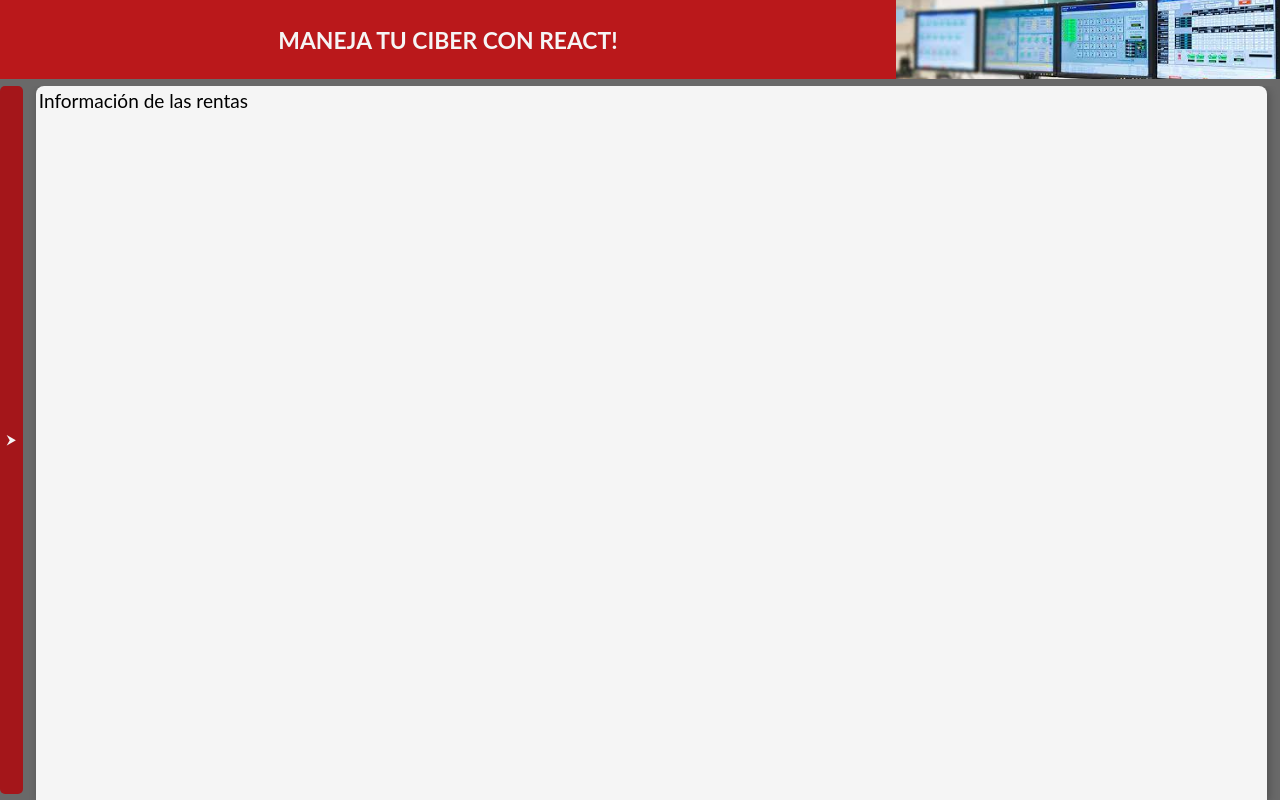
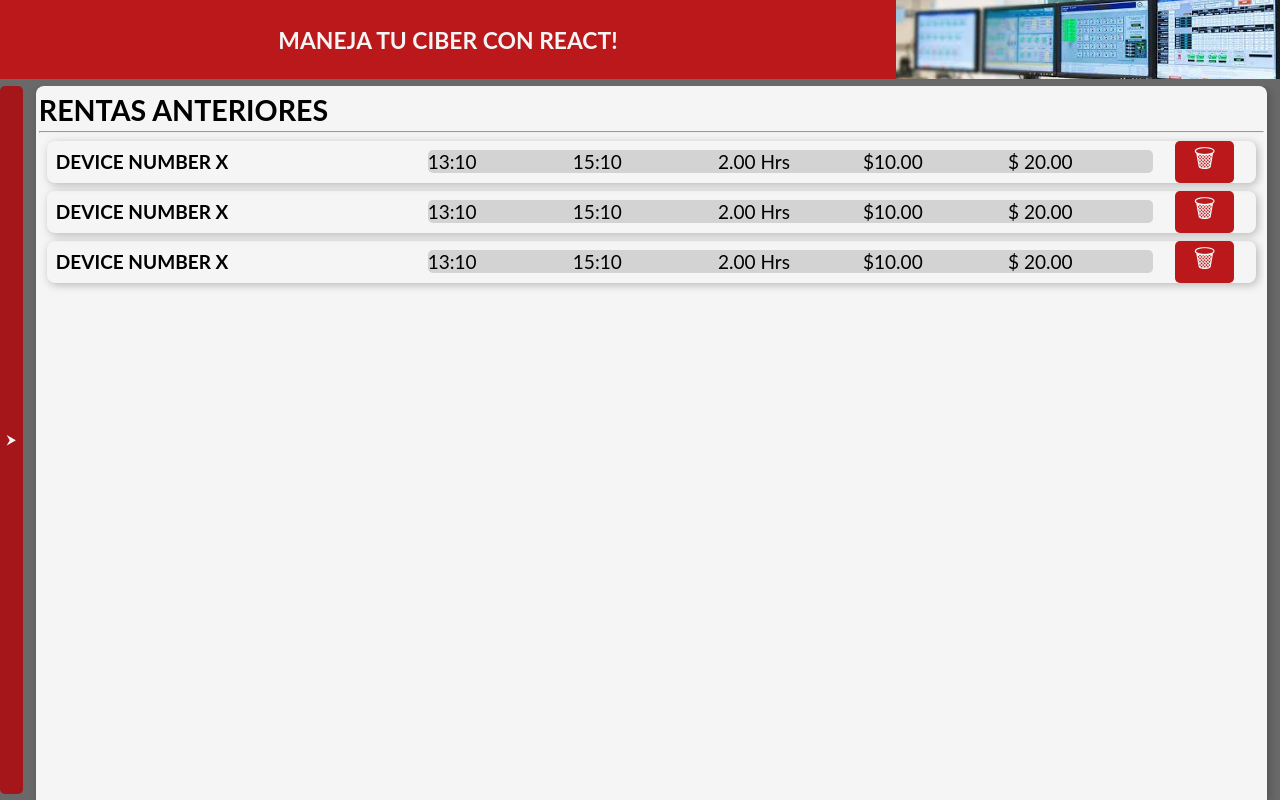
Before and after one commit to RaisedEel/react-ciber, a React (Create React App) app: page /rentas in a window 1280 px wide. Built offline with nearby package versions, Linux system fonts and the light colour scheme.

Commit message:
Aun no ha sido implementado la pagina rentals pero se ha creado la base.

```diff
--- a/src/components/computers/ComputerItem.js
+++ b/src/components/computers/ComputerItem.js
@@ -4,7 +4,7 @@
 function ComputerItem(props) {
   return (
     <li>
-      <Card className={classes.item}>
+      <Card className={classes.computer}>
         <div className={classes.content}>
           <h3>{props.name}</h3>
           <hr />
--- a/src/components/computers/ComputerItem.module.css
+++ b/src/components/computers/ComputerItem.module.css
@@ -1,4 +1,4 @@
-.item{
+.computer {
   display: flex;
   padding: 5px;
   border: 1px solid rgba(0, 0, 0, 0.25);
@@ -12,7 +12,8 @@
   justify-content: space-evenly;
 }
 
-.content h3, .content hr {
+.content h3,
+.content hr {
   width: 100%;
 }
 
@@ -26,10 +27,9 @@
 .extras {
   width: 60%;
   padding: 5px 2%;
-
 }
 
-.extras p{
+.extras p {
   text-align: justify;
 }
 
--- /dev/null
+++ b/src/components/rentals/RentalItem.js
@@ -0,0 +1,24 @@
+import Card from '../wrappers/Card';
+import classes from './RentalItem.module.css';
+
+function RentalItem() {
+  return (
+    <li>
+      <Card className={classes.rental}>
+        <p className={classes.name}>DEVICE NUMBER X</p>
+        <div className={classes.data}>
+          <p>13:10</p>
+          <p>15:10</p>
+          <p>2.00 Hrs</p>
+          <p>$10.00</p>
+          <p>$ 20.00</p>
+        </div>
+        <div className={classes.actions}>
+          <button className='red-button'>&#128465;</button>
+        </div>
+      </Card>
+    </li>
+  );
+}
+
+export default RentalItem;
--- /dev/null
+++ b/src/components/rentals/RentalItem.module.css
@@ -0,0 +1,33 @@
+.rental {
+  display: flex;
+  justify-content: space-evenly;
+  align-items: center;
+}
+
+.rental p.name {
+  width: 30%;
+  font-weight: 700;
+}
+
+.data {
+  width: 60%;
+  background-color: lightgray;
+  border-radius: 5px;
+  display: flex;
+  justify-content: space-evenly;
+}
+
+.data p {
+  width: 20%;
+}
+
+.actions {
+  width: 7%;
+  display: flex;
+  justify-content: center;
+}
+
+.actions button {
+  width: 70%;
+  font-size: 1.3rem;
+}
--- a/src/pages/RentalsPage.js
+++ b/src/pages/RentalsPage.js
@@ -1,5 +1,16 @@
+import MainContentWrapper from '../components/wrappers/MainContentWrapper';
+import RentalItem from '../components/rentals/RentalItem';
+
 function RentalsPage() {
-  return <div>Información de las rentas</div>;
+  return (
+    <MainContentWrapper title='RENTAS ANTERIORES'>
+      <ul style={{ listStyle: 'none' }}>
+        <RentalItem />
+        <RentalItem />
+        <RentalItem />
+      </ul>
+    </MainContentWrapper>
+  );
 }
 
 export default RentalsPage;
```
Also changed, not shown: src/components/computers/ComputersList.module.css (line endings or trailing spaces), src/components/rentals/RentalsList.js (added).
